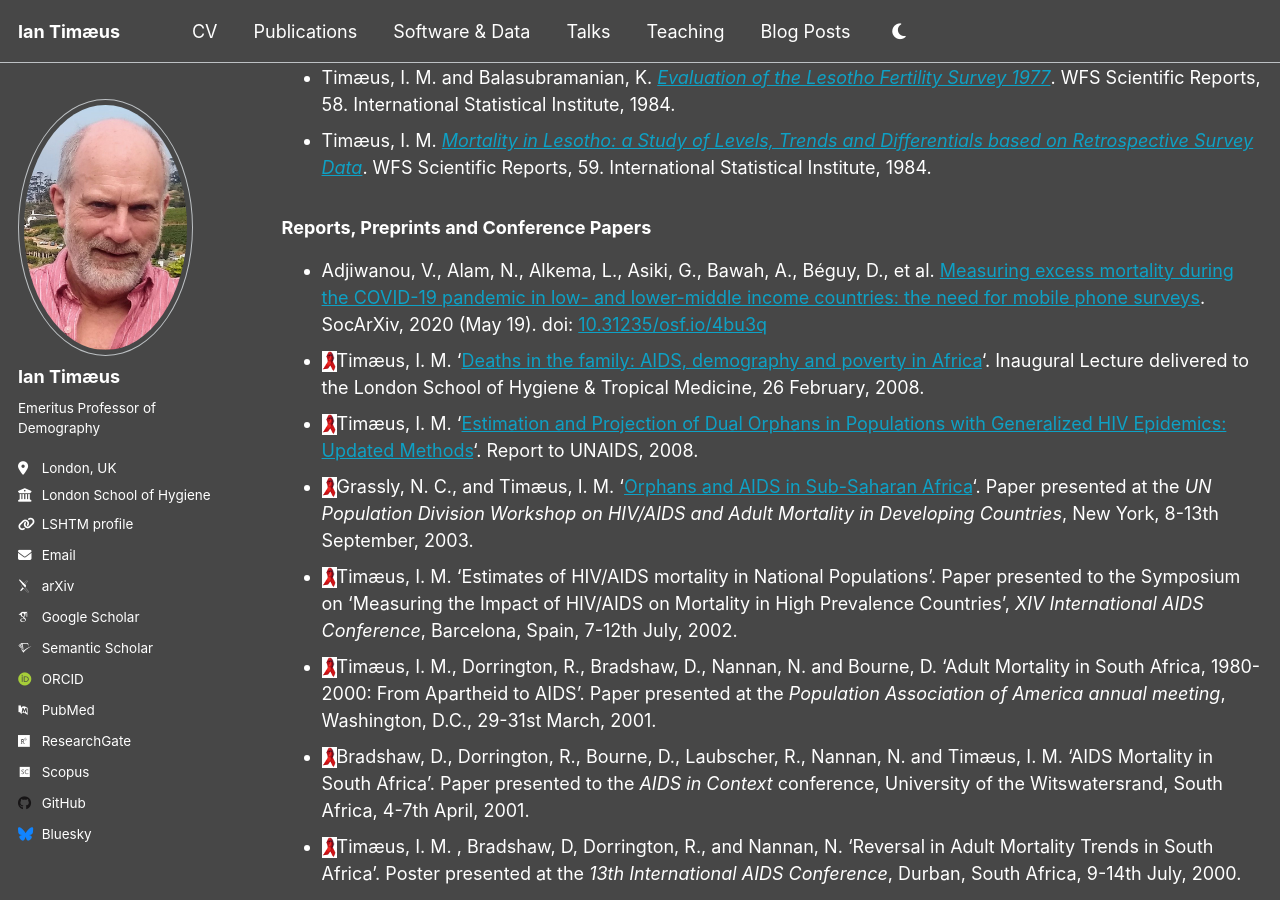
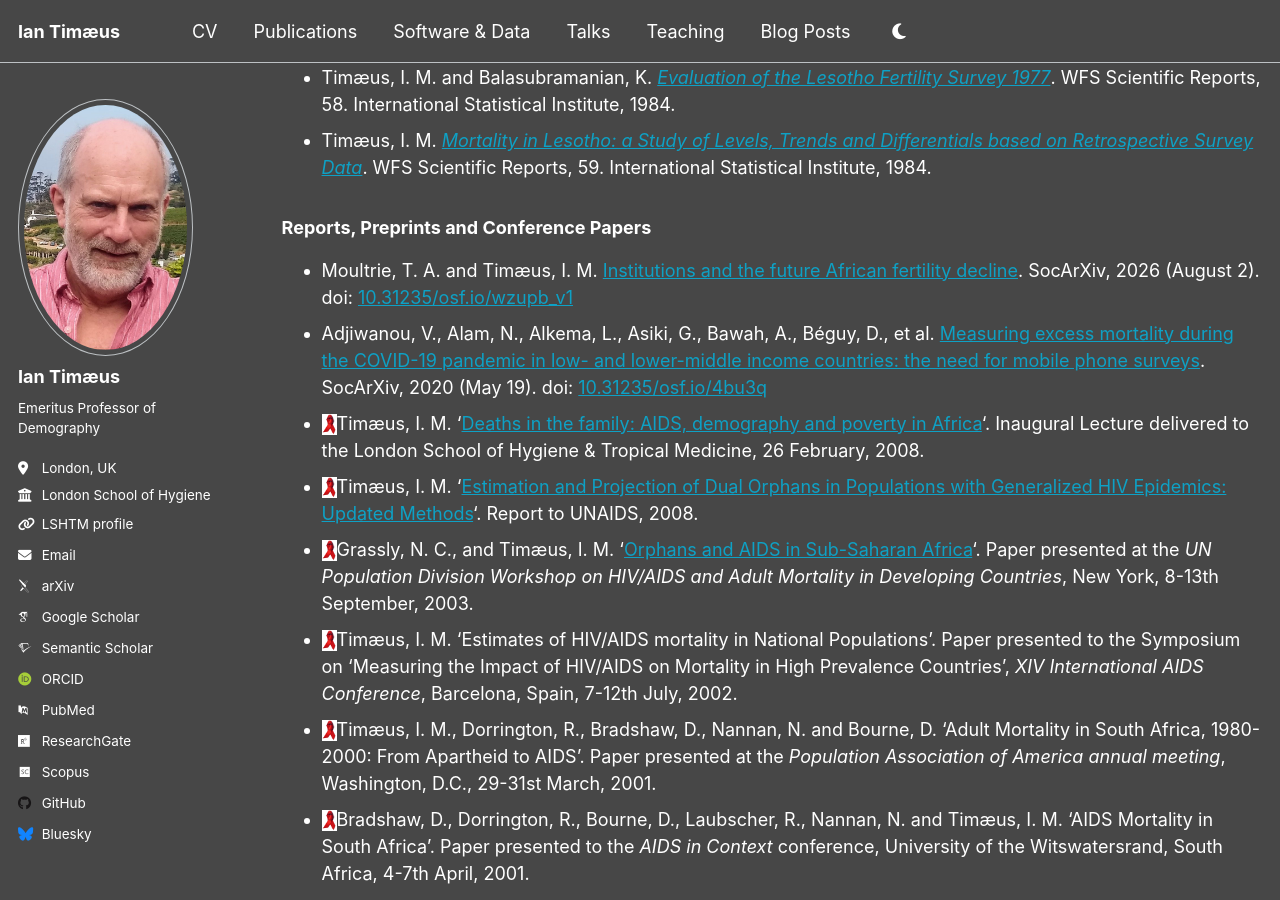
Before and after one commit to BugBunny/ian_timaeus, a Jekyll site: the page built from _publications/publications.md, in a window 1280 px wide and 900 px high, scrolled down 9261 px. Built offline with Jekyll 4.4.1, drawn with Linux system fonts in a browser that asks for light colours; some web fonts are replaced; a script that is not in the unit is left out.

Commit message:
Update publications (preprints)

```diff
--- a/_publications/publications.md
+++ b/_publications/publications.md
@@ -144,6 +144,7 @@ Jump to: [1984-9](#M1984), [1990-4](#M1990), [1995-9](#M1995), [2000-4](#M2000),
 
 ### Reports, Preprints and Conference Papers
 
+-   Moultrie, T. A. and Timæus, I. M.  [Institutions and the future African fertility decline](https://doi.org/10.31235/osf.io/wzupb_v1). SocArXiv, 2026 (August 2). doi: [10.31235/osf.io/wzupb_v1](https://doi.org/10.31235/osf.io/wzupb_v1)
 -   Adjiwanou, V., Alam, N., Alkema, L., Asiki, G., Bawah, A., Béguy, D., et al. [Measuring excess mortality during the COVID-19 pandemic in low- and lower-middle income countries: the need for mobile phone surveys](https://doi.org/10.31235/osf.io/4bu3q). SocArXiv, 2020 (May 19). doi: [10.31235/osf.io/4bu3q](https://doi.org/10.31235/osf.io/4bu3q)
 -   ![](../images/itim_rr.gif){:height="15" width="15"}Timæus, I. M. ‘[Deaths in the family: AIDS, demography and poverty in Africa](..\files\Deaths_in_the_Family.pdf "Download")‘. Inaugural Lecture delivered to the London School of Hygiene & Tropical Medicine, 26 February, 2008.
 -   ![](../images/itim_rr.gif){:height="15" width="15"}Timæus, I. M. ‘[Estimation and Projection of Dual Orphans in Populations with Generalized HIV Epidemics: Updated Methods](..\files\Dual-Orphanhood-2008-final.pdf "Download")‘. Report to UNAIDS, 2008.
```
